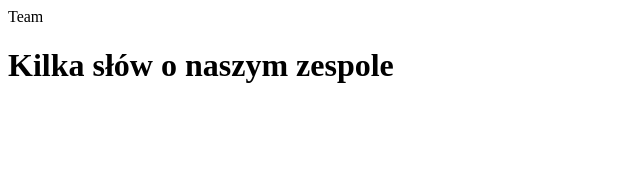
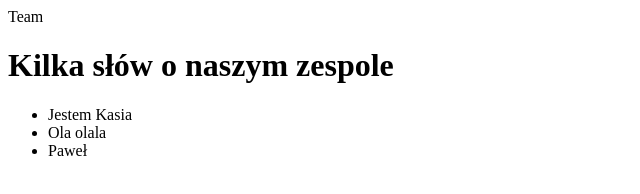
Before and after one commit to infoshareacademy/jfddl3-webees, a plain HTML site: page index.html in a window 1280 px wide. Shown: the whole page, without its empty margins (0-640 px from the left). Drawn offline with Linux system fonts and the light colour scheme.

Commit message:
New commit

```diff
--- a/index.html
+++ b/index.html
@@ -12,6 +12,11 @@
 <section>Team</section>
 
 <h1>Kilka słów o naszym zespole</h1>
+<ul>
+    <li>Jestem Kasia</li>
+    <li>Ola olala</li>
+    <li>Paweł</li>
+</ul>
 
 </body>
 </html>
```
